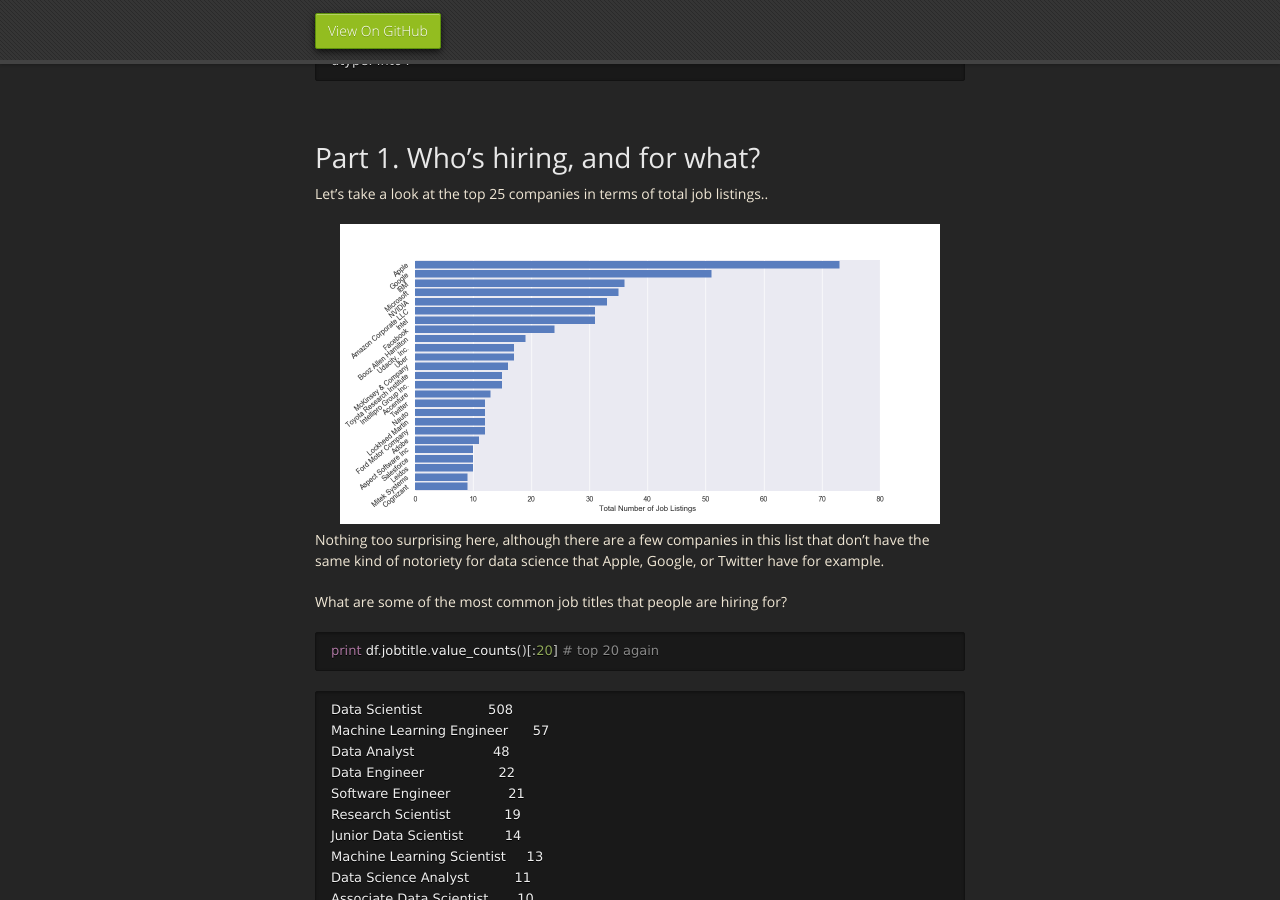
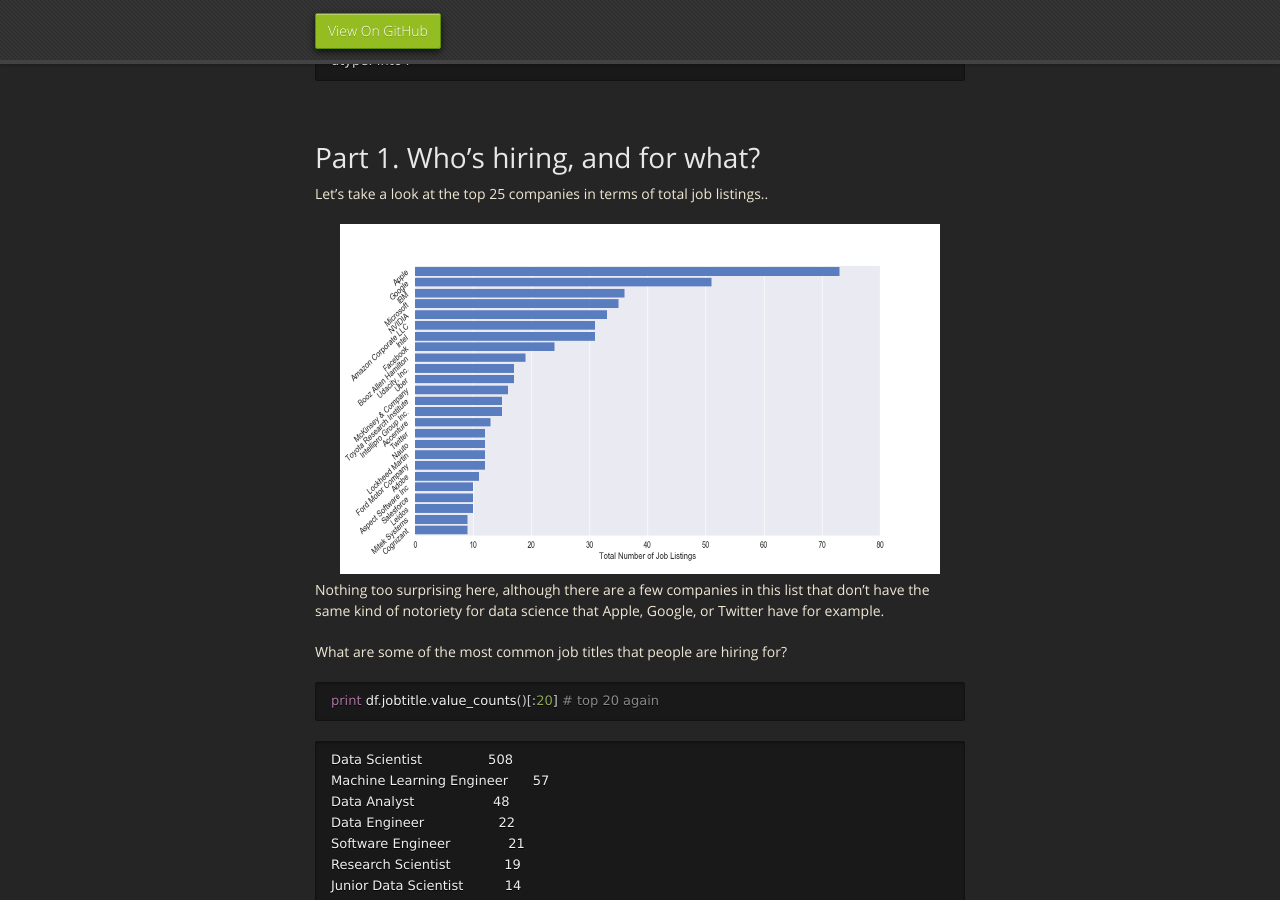
Before and after one commit to mrbrins82/mrbrins82.github.io, a Jekyll site: the page built from kaggle_indeed.md, in a window 1280 px wide and 900 px high, scrolled down 4102 px. Built offline with Jekyll 4.4.1, drawn with Linux system fonts in a browser that asks for light colours; nearby versions of some CDN libraries; our own code applies the rules of GitHub Pages for plain Markdown files.

Commit message:
resized image

```diff
--- a/kaggle_indeed.md
+++ b/kaggle_indeed.md
@@ -177,7 +177,7 @@
 <br/>
 # [](#header-3)Part 1. Who's hiring, and for what?
 Let's take a look at the top 25 companies in terms of total job listings..
-<center><img src="./assets/images/top_companies.png" alt="top companies" width="600" height="300" />
+<center><img src="./assets/images/top_companies.png" alt="top companies" width="600" height="350" />
 </center>
 
 Nothing too surprising here, although there are a few companies in this list that don't have the same kind of notoriety for data science that Apple, Google, or Twitter have for example.
```
